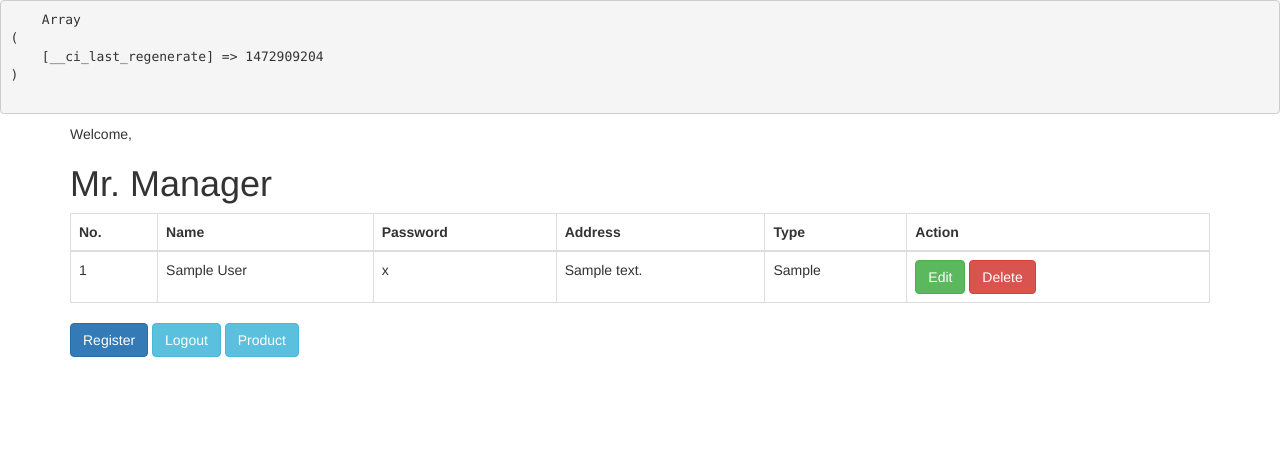
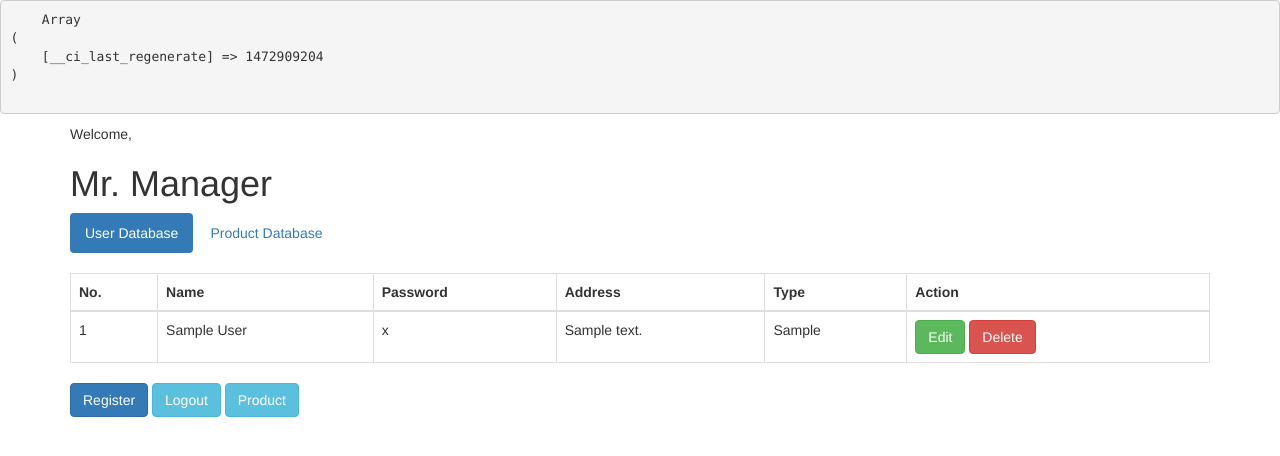
Before and after one commit to josuareynaldo/beta, a CodeIgniter app: page /beta/index.php/manager/index in a window 1280 px wide. Shown: the top 456 px of the page. Run offline with CodeIgniter, Linux system fonts and the light colour scheme; tables that the repository leaves empty hold one stand-in row (values such as "Sample post").

Commit message:
Menu bwt manager gw otak atik pake dynamic pills

```diff
--- a/application/views/manager.php
+++ b/application/views/manager.php
@@ -29,6 +29,14 @@
         <div class="col-xs-12">
         <p>Welcome, <?php echo $this->session->userdata('type'),$this->session->userdata('name') ?></p>
         <h1>Mr. Manager </h1>
+        <ul class="nav nav-pills">
+        	<li class="active"><a data-toggle="pill" href="#user_database">User Database</a></li>
+        	<li><a data-toggle="pill" href="#product_database">Product Database</a></li>
+
+        </ul>
+        <div class="tab-content">
+	        <div id="user_database" class="tab-pane fade in active">
+	        	<br>
 	        	<table class="table table-bordered">
 	            <thead>
 	              <tr>
@@ -56,6 +64,14 @@
 
 	            </tbody>
 	          </table>
+        	</div>
+        	<div id="product_database" class="tab-pane">
+        		<br>
+        		<p>Lorem ipsum dolor sit amet</p>
+        	</div>
+
+        </div>
+
 
           <a href="<?php echo base_url('manager/register') ?>" class="btn btn-primary">Register</a>
           <a href="<?php echo base_url('login/log_out') ?>" class="btn btn-info">Logout</a>
```
Lines whose indentation alone changed are shown as unchanged.
